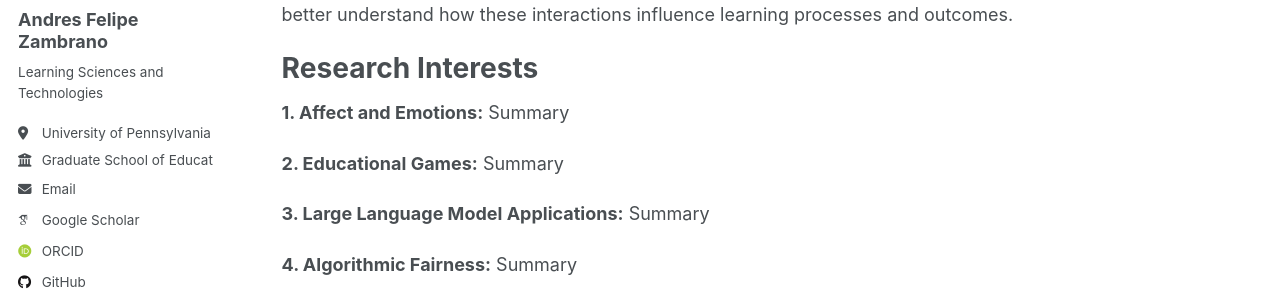
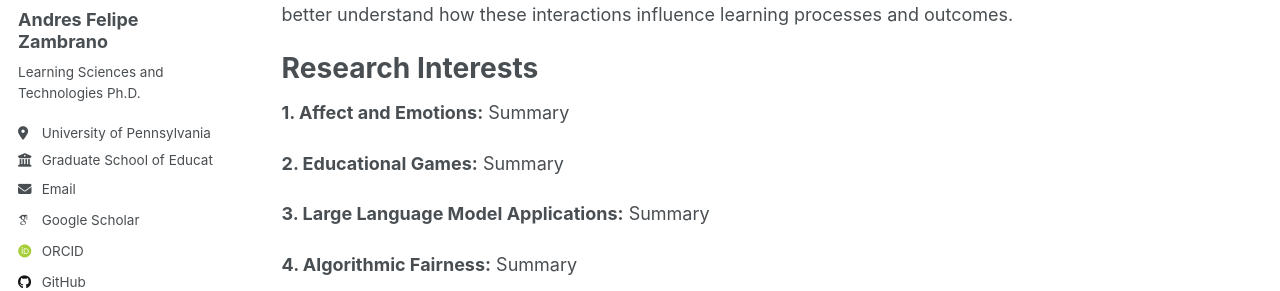
Before and after one commit to afzambrano/afzambrano.github.io, a Jekyll site: the page built from _pages/about.md, in a window 1280 px wide. Shown: the part 329-620 px from the top of the page. Built offline with Jekyll 4.4.1, drawn with Linux system fonts in a browser that asks for light colours; some web fonts are replaced; a script that is not in the unit is left out.

```diff
--- a/_config.yml
+++ b/_config.yml
@@ -26,7 +26,7 @@ author:
   avatar           : "Profile.jpg"
   name             : "Andres Felipe Zambrano"
   pronouns         : # example: "she/her"
-  bio              : "Learning Sciences and Technologies"
+  bio              : "Learning Sciences and Technologies Ph.D."
   location         : "University of Pennsylvania"
   employer         : "Graduate School of Education"
   uri              : # URL
```
